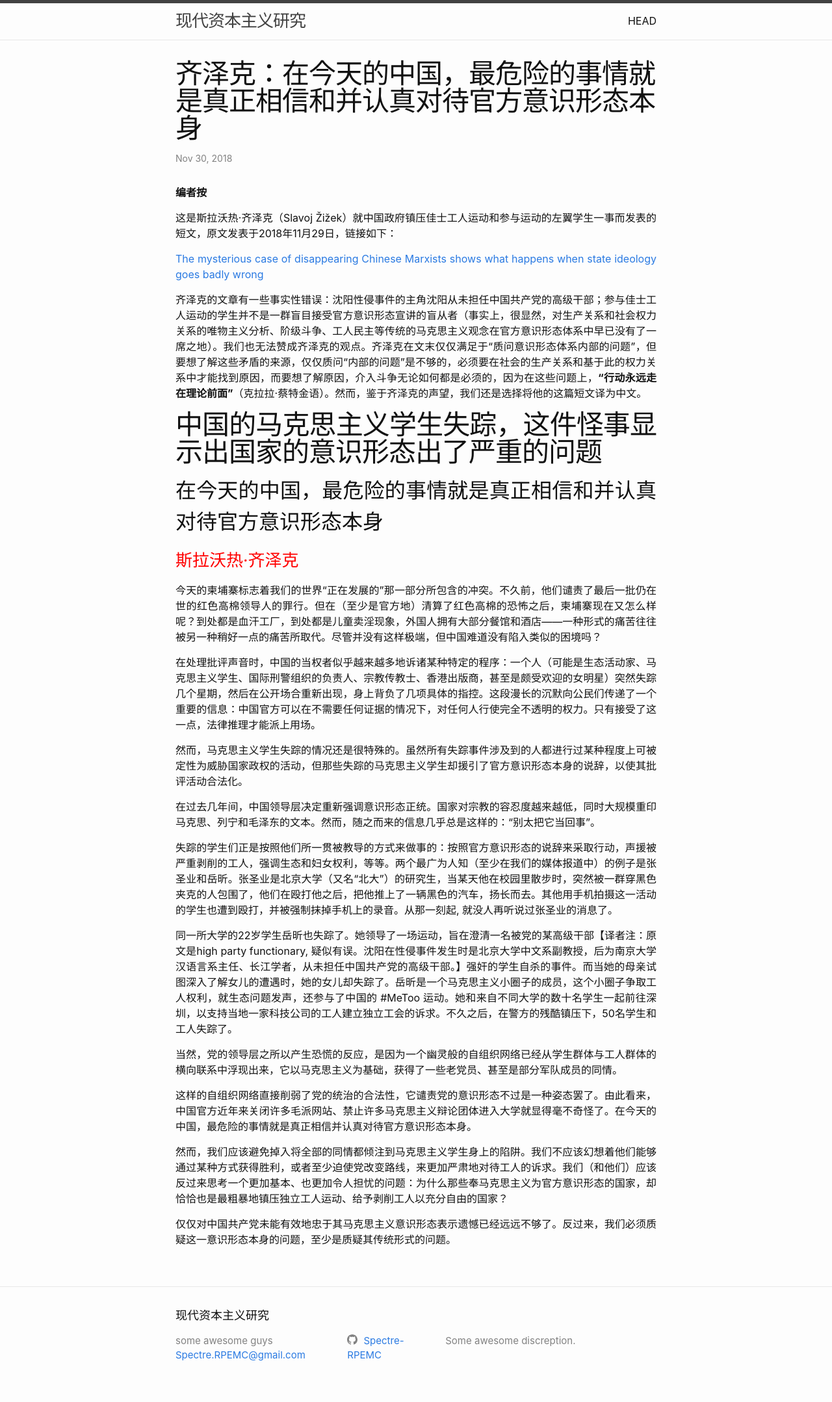
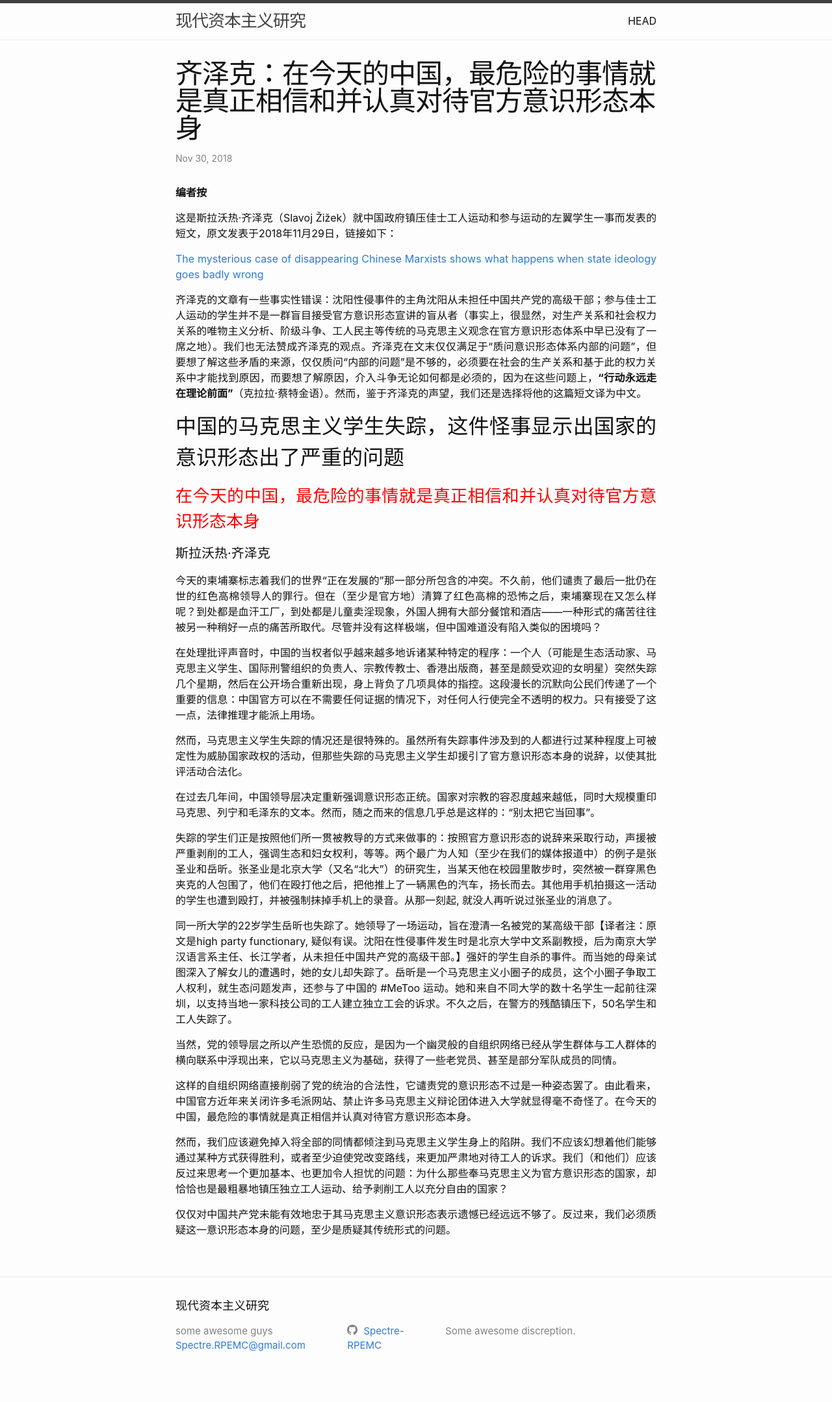
Before and after one commit to Spectre-RPEMC/Spectre-RPEMC.github.io, a Jekyll site: the page built from _posts/2018-11-30-Zizek's essay.MD, in a window 1280 px wide. Shown: the whole page at 65% size. Built offline with Jekyll 4.4.1, drawn with Linux system fonts in a browser that asks for light colours.

```diff
--- a/_posts/2018-11-30-Zizek's essay.MD
+++ b/_posts/2018-11-30-Zizek's essay.MD
@@ -11,9 +11,11 @@ layout: post
 
  齐泽克的文章有一些事实性错误：沈阳性侵事件的主角沈阳从未担任中国共产党的高级干部；参与佳士工人运动的学生并不是一群盲目接受官方意识形态宣讲的盲从者（事实上，很显然，对生产关系和社会权力关系的唯物主义分析、阶级斗争、工人民主等传统的马克思主义观念在官方意识形态体系中早已没有了一席之地）。我们也无法赞成齐泽克的观点。齐泽克在文末仅仅满足于“质问意识形态体系内部的问题”，但要想了解这些矛盾的来源，仅仅质问“内部的问题”是不够的，必须要在社会的生产关系和基于此的权力关系中才能找到原因，而要想了解原因，介入斗争无论如何都是必须的，因为在这些问题上，**“行动永远走在理论前面”**（克拉拉·蔡特金语）。然而，鉴于齐泽克的声望，我们还是选择将他的这篇短文译为中文。
 
-# 中国的马克思主义学生失踪，这件怪事显示出国家的意识形态出了严重的问题
-## 在今天的中国，最危险的事情就是真正相信和并认真对待官方意识形态本身
-### 斯拉沃热·齐泽克
+## 中国的马克思主义学生失踪，这件怪事显示出国家的意识形态出了严重的问题
+
+### 在今天的中国，最危险的事情就是真正相信和并认真对待官方意识形态本身
+
+#### 斯拉沃热·齐泽克
 
 今天的柬埔寨标志着我们的世界“正在发展的”那一部分所包含的冲突。不久前，他们谴责了最后一批仍在世的红色高棉领导人的罪行。但在（至少是官方地）清算了红色高棉的恐怖之后，柬埔寨现在又怎么样呢？到处都是血汗工厂，到处都是儿童卖淫现象，外国人拥有大部分餐馆和酒店——一种形式的痛苦往往被另一种稍好一点的痛苦所取代。尽管并没有这样极端，但中国难道没有陷入类似的困境吗？
 
```
